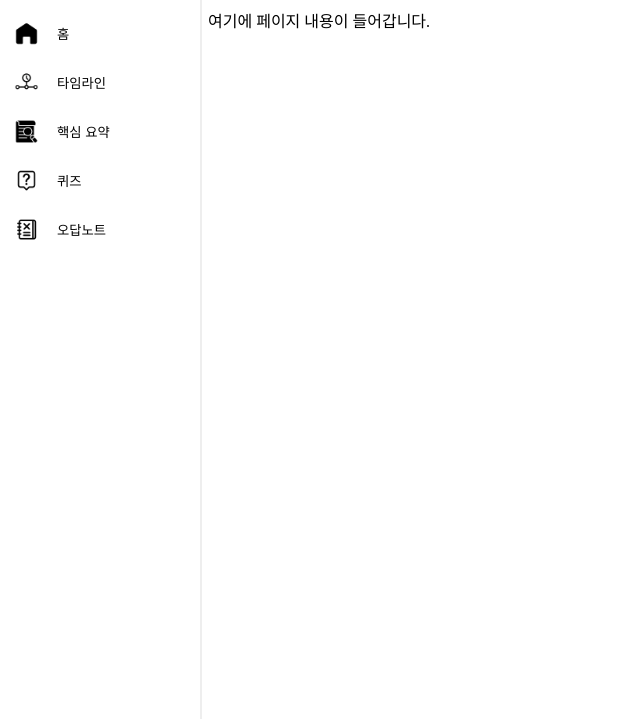
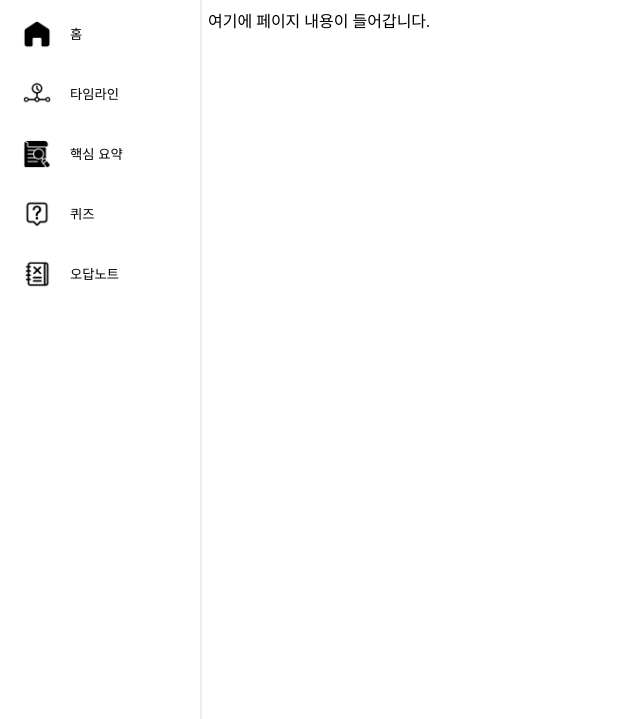
Before and after one commit to kwonhyuktae06/logic_lecturenoteai, a plain HTML site: page client/main picture/3.html in a window 1280 px wide. Shown: the part 81-800 px from the top of the page, without its empty margins (0-640 px from the left). Drawn offline with Linux system fonts and the light colour scheme.

Commit message:
Update 3.html

```diff
--- a/client/main picture/3.html
+++ b/client/main picture/3.html
@@ -8,7 +8,7 @@
 .logo {
     display : flex;
     align-items: center;
-    margin-bottom : 20px;
+    margin-bottom : 15px;
 }
 
 .logo h2{
@@ -20,63 +20,24 @@
 
 /* 사이드바 로고 크기 및 위치 */
 .logo img{
-    width: 40px;
-    height: 40px;
+    width: 45px;
+    height: 45px;
     display: flex;
     justify-content: center;
     align-items: center;
-    margin: 0 8px 0 8px;
+    margin: 0 15px 0 15px;
 }
 
-/* 사이드바 로고 크기 및 위치 */
-.menu_item1 img{
-    width: 25px;
-    height: 25px;
-    object-fit: contain;
-    margin: 0 8px 0 12px;
-}
-
-/* 사이드바 로고 크기 및 위치 */
-.menu_item2 img{
-    width: 25px;
-    height: 25px;
-    object-fit: contain;
-    margin: 0 8px 0 12px;
-}
-
-/* 사이드바 로고 크기 및 위치 */
-.menu_item3 img{
-    width: 25px;
-    height: 25px;
-    object-fit: contain;
-    margin: 0 8px 0 12px;
-}
-
-/* 사이드바 로고 크기 및 위치 */
-.menu_item4 img{
-    width: 25px;
-    height: 25px;
-    object-fit: contain;
-    margin: 0 8px 0 12px;
-}
-
-/* 사이드바 로고 크기 및 위치 */
-.menu_item5 img{
-    width: 25px;
-    height: 25px;
-    object-fit: contain;
-    margin: 0 8px 0 12px;
-}
 
 .sidebar:hover .logo h2{
     opacity: 1;
 }
 
 .sidebar {
-    width : 60px;
+    width : 70px;
     height : 100%;
 
-    transition : widht 0.3s ease;
+    transition : width 0.3s ease;
 
     border-right : 2px solid #eeeeee;
 
@@ -87,6 +48,7 @@
 
     /* 다른 요소보다 위에 표시 */
     z-index: 1000;
+
 
 }
 
@@ -106,45 +68,55 @@
 
     display :flex;
     align-items : center;
+   flex-direction: row;
+
     padding : 0 2px;
     overflow: hidden;
     background-color: transparent;
     border: none;
 
+
+    height: 50px;
+    box-sizing: border-box;
+    object-fit: contain;
+    margin: 0 8px 0 12px;
 }
 
-.menu_item1,
-.menu_item2,
-.menu_item3,
-.menu_item4,
-.menu_item5 {
-    display: flex;
-    flex-direction: row;
-    align-items: center;
-    width: 100%;
+.menu_item img{
+    width: 30px;
+    height: 30px;
+    object-fit: contain;
+    display:block;
+    margin: 0 8px 0 8px;
+   flex-shrink: 0;
+
 }
 
-.menu_item button{
-    width : auto;
+
+
+.menu_btn{
     opacity: 0; /* 투명도 0 */
+    overflow:hidden;
     white-space: nowrap; /* 줄바꿈이 되지 않도록 */
-    transition: opacity 0.2s ease;
+
+
     border :none;
-    padding: 10px 10px;
+    padding: 10px;
     background-color: transparent;
-     text-align: left;
+    text-align: left;
+    transition: opacity 0.3s ease;
 }
 
-.menu_item :hover {
-    width : 100%;
+
+.menu_item:hover{
     background-color: #e1e4ec;
-    color: black;
     border-radius: 8px;
 }
 
+
 /* 사이드바가 열렸을 때 글자 표시 */
-.sidebar:hover .menu_item button{
-    opacity: 1;
+.sidebar:hover .menu_btn{
+    opacity:1;
 }
 .content {
     margin-left : 70px;
@@ -158,7 +130,7 @@
 </style>
 </head>
 <body>
-    <div class="sidebar">
+<div class="sidebar">
 
     <!--로고-->
         <div class ="logo">
@@ -166,51 +138,54 @@
             <h2>강의 정리 AI</h2>
         </div>
 
-        <!--사이드바 메뉴-->
-        <div class="sidebar_menu">
+<!--사이드바 메뉴-->
+<div class="sidebar_menu">
 
-        <div class="menu_item">
-            <div class ="menu_item1">
-            <img src="home.png">
-             <button button onclick ="location.href ='../upload start.html/1.html'" class ="start_button">홈</button>
-            </div>
-        </div>
 
-        <div class="menu_item">
-            <div class ="menu_item2">
-            <img src="timeline.png">
-            <button>타임라인</button>
-            </div>
-        </div>
+<div class="menu_item"
+     onclick="location.href='../upload start.html/1.html'">
+     <img src="home.png">
+    <button class="menu_btn">
+        <span>홈</span>
+    </button>
+</div>
 
-        <div class="menu_item">
-            <div class ="menu_item3">
-            <img src="summary.png">
-            <button>핵심 요약</button>
-            </div>
-        </div>
+<div class="menu_item">
+    <img src="timeline.png">
+    <button class="menu_btn">
+        <span>타임라인</span>
+    </button>
+</div>
 
-        <div class="menu_item">
-            <div class ="menu_item4">
-            <img src="quiz.png">
-            <button>퀴즈</button>
-            </div>
-        </div>
+<div class="menu_item">
+     <img src="summary.png">
+    <button class="menu_btn">
+        <span>핵심 요약</span>
+    </button>
+</div>
 
-        <div class="menu_item">
-            <div class ="menu_item5">
-            <img src="wrong.png">
-            <button>오답노트</button>
-            </div>
-        </div>
+<div class="menu_item">
+    <img src="quiz.png">
+    <button class="menu_btn">
+        <span>퀴즈</span>
+    </button>
+</div>
 
-        </div>
-    </div>
+<div class="menu_item">
+     <img src="wrong.png">
+    <button class="menu_btn">
+        <span>오답노트</span>
+    </button>
+</div>
+</div>
+</div>
+
 
 <div class="content">
     <h1>메인 화면</h1>
     <p>여기에 페이지 내용이 들어갑니다.</p>
 </div>
 
+
 </body>
 </html>
```
